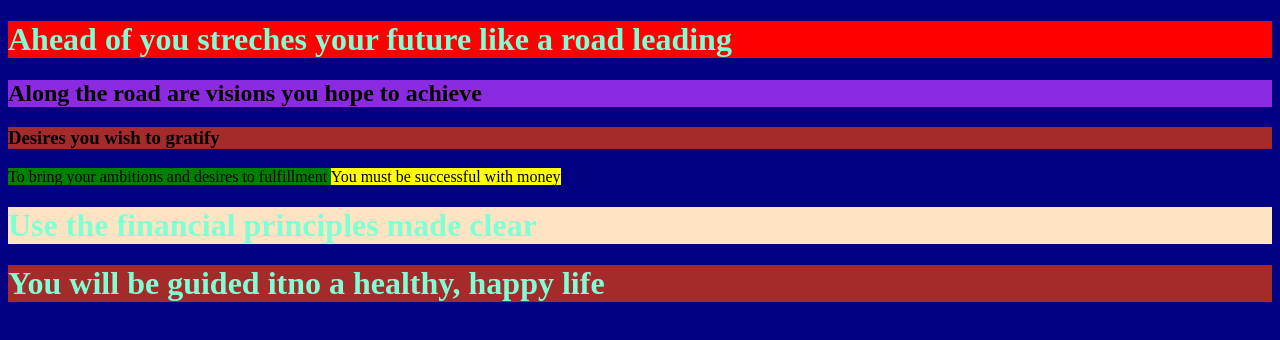
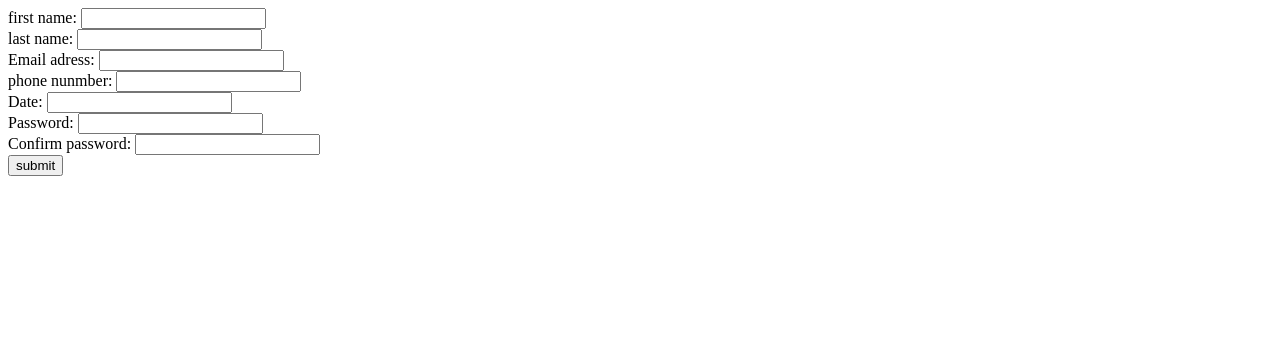
Before and after one commit to Cynthianasa/cynthia, a plain HTML site: page index.html in a window 1280 px wide. Drawn offline with Linux system fonts and the light colour scheme.

Commit message:
first commit

```diff
--- a/index.html
+++ b/index.html
@@ -3,23 +3,36 @@
 <head>
     <meta charset="UTF-8">
     <meta http-equiv="X-UA-Compatible" content="IE=edge">
-    <meta name="viewport" content="width=device-width, initial-scale=1.0">
-    <title>The richest man in Babylon</title>
-    <link rel="stylesheet" href="index.css"
+    <meta name="viewport" content="width=>, initial-scale=1.0">
+    <title>TECH SIS</title>
 </head>
 <body>
-<h1 style="background-color: red;"> Ahead of you streches your future like a road leading </h1>
+<form>
 
-<h2 style="background-color: blueviolet;"> Along the road are visions you hope to achieve </h2>
+<label for="fname">first name:</label>
+<input type="text" id="fname" name="fname"><br>
 
-<h3 style="background-color: brown;"> Desires you wish to gratify </h3>
+<label for=lname">last name:</label>
+<input type="text" id="lname" name="lname"><br>
 
-<p1 style="background-color: green;"> To bring your ambitions and desires to fulfillment </p1>
+<label for="Email address">Email adress:</label>
+<input type="text" id="eaddress" name="eaddress"><br>
 
-<p2 style="background-color: yellow;"> You must be successful with money </p2>
+<label for="fnumber">phone nunmber:</label>
+<input type="text" id="fnumber" name="fnumber"><br>
 
-<h1 style="background-color: bisque;"> Use the financial principles made clear </h1>
-<h1 style="background-color: brown;"> You will be guided itno a healthy, happy life </h1>
+<label for="d">Date:</label>
+<input type="text" id="d" name="d"><br>
 
+<label for="p">Password:</label>
+<input type="text" id="p" name="p"><br>
+
+<label for="cpassword">Confirm password:</label>
+<input type="text" id="cpassword" name="cpassword"><br>
+
+<input type="submit"
+value="submit">
+
+</form>
 </body>
 </html>
```
